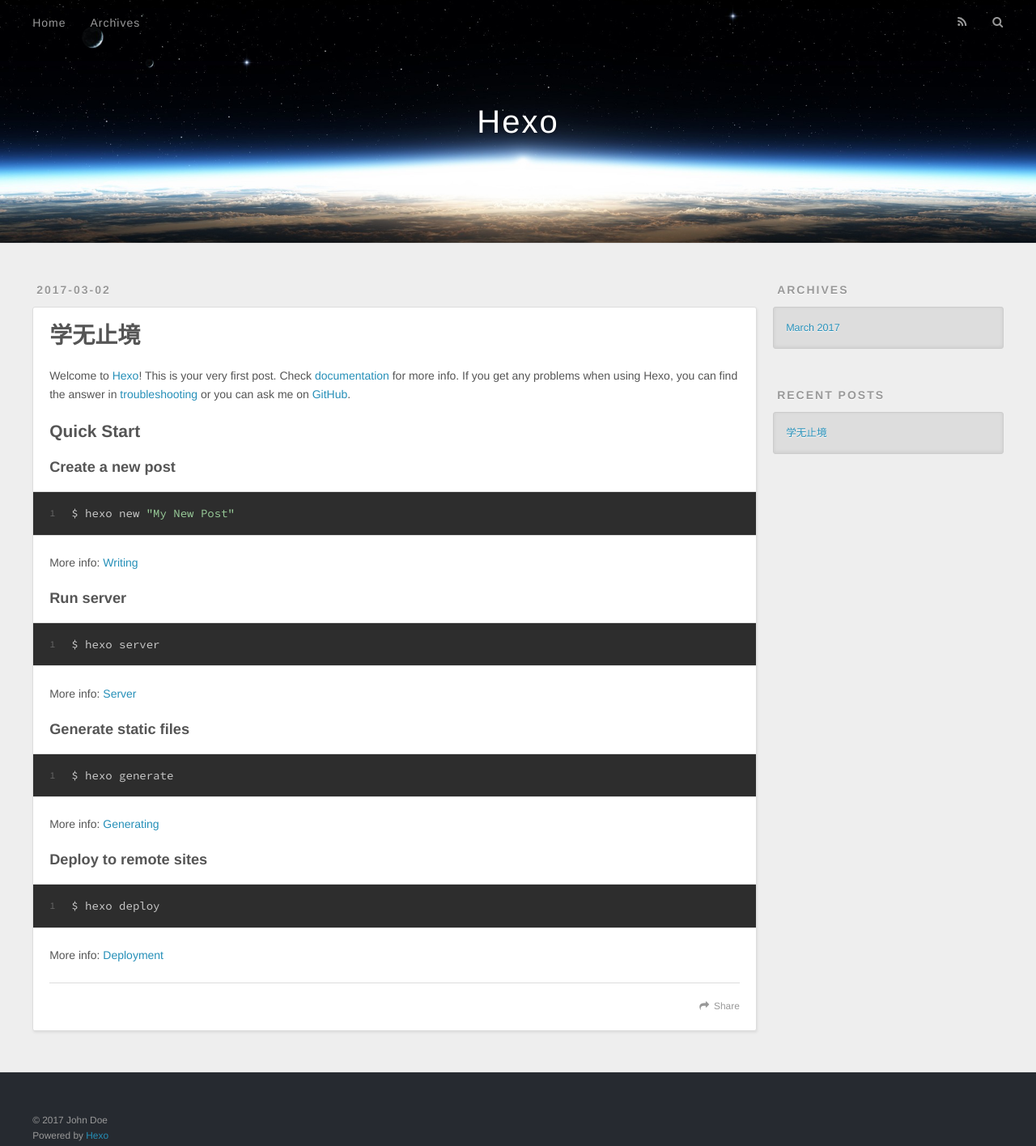
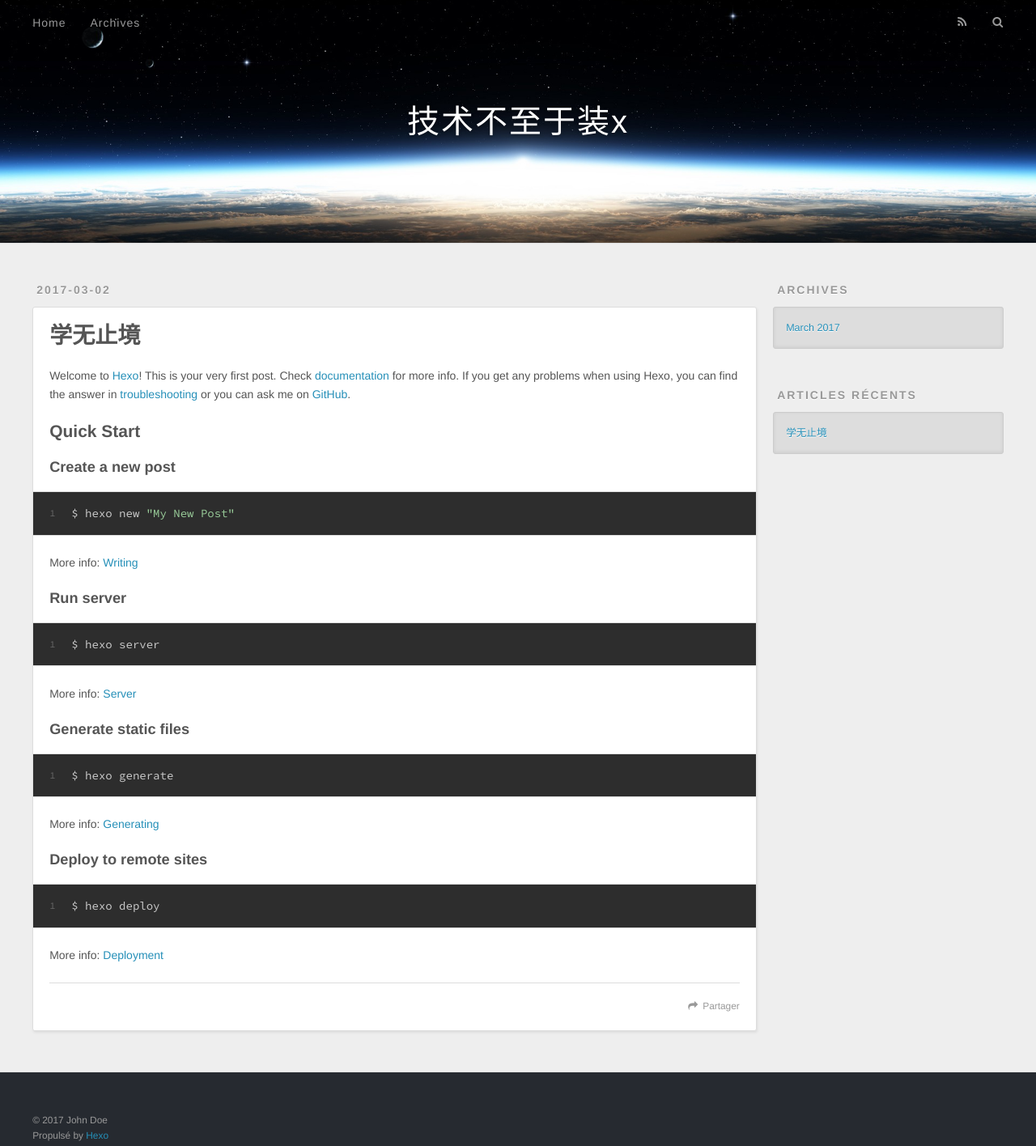
Before and after one commit to miaobrother/miaobrother.github.io, a plain HTML site: page index.html in a window 1280 px wide. Shown: the whole page at 81% size. Drawn offline with nearby package versions, Linux system fonts and the light colour scheme.

Commit message:
Site updated: 2017-03-02 14:04:20

```diff
--- a/2017/03/02/hello-world/index.html
+++ b/2017/03/02/hello-world/index.html
@@ -3,14 +3,14 @@
 <head>
   <meta charset="utf-8">
 
-  <title>学无止境 | Hexo</title>
+  <title>学无止境 | 技术不至于装x</title>
   <meta name="viewport" content="width=device-width, initial-scale=1, maximum-scale=1">
   <meta name="description" content="Welcome to Hexo! This is your very first post. Check documentation for more info. If you get any problems when using Hexo, you can find the answer in troubleshooting or you can ask me on GitHub.
 Quick">
 <meta property="og:type" content="article">
 <meta property="og:title" content="学无止境">
 <meta property="og:url" content="http://yoursite.com/2017/03/02/hello-world/index.html">
-<meta property="og:site_name" content="Hexo">
+<meta property="og:site_name" content="技术不至于装x">
 <meta property="og:description" content="Welcome to Hexo! This is your very first post. Check documentation for more info. If you get any problems when using Hexo, you can find the answer in troubleshooting or you can ask me on GitHub.
 Quick">
 <meta property="og:updated_time" content="2017-03-02T04:57:29.000Z">
@@ -19,7 +19,7 @@ Quick">
 <meta name="twitter:description" content="Welcome to Hexo! This is your very first post. Check documentation for more info. If you get any problems when using Hexo, you can find the answer in troubleshooting or you can ask me on GitHub.
 Quick">
 
-    <link rel="alternate" href="/atom.xml" title="Hexo" type="application/atom+xml">
+    <link rel="alternate" href="/atom.xml" title="技术不至于装x" type="application/atom+xml">
 
 
     <link rel="icon" href="/favicon.png">
@@ -40,7 +40,7 @@ Quick">
   <div id="header-outer" class="outer">
     <div id="header-title" class="inner">
       <h1 id="logo-wrap">
-        <a href="/" id="logo">Hexo</a>
+        <a href="/" id="logo">技术不至于装x</a>
       </h1>
 
     </div>
@@ -55,9 +55,9 @@ Quick">
       </nav>
       <nav id="sub-nav">
 
-          <a id="nav-rss-link" class="nav-icon" href="/atom.xml" title="RSS Feed"></a>
+          <a id="nav-rss-link" class="nav-icon" href="/atom.xml" title="Flux RSS"></a>
 
-        <a id="nav-search-btn" class="nav-icon" title="Search"></a>
+        <a id="nav-search-btn" class="nav-icon" title="Rechercher"></a>
       </nav>
       <div id="search-form-wrap">
         <form action="//google.com/search" method="get" accept-charset="UTF-8" class="search-form"><input type="search" name="q" results="0" class="search-form-input" placeholder="Search"><button type="submit" class="search-form-submit">&#xF002;</button><input type="hidden" name="sitesearch" value="http://yoursite.com"></form>
@@ -101,7 +101,7 @@ Quick">
 
     </div>
     <footer class="article-footer">
-      <a data-url="http://yoursite.com/2017/03/02/hello-world/" data-id="cizrz8l2a0000h3fypaiz9v6g" class="article-share-link">Share</a>
+      <a data-url="http://yoursite.com/2017/03/02/hello-world/" data-id="cizrzkau80000hyfydtrcs6mc" class="article-share-link">Partager</a>
 
 
     </footer>
@@ -135,7 +135,7 @@ Quick">
 
 
   <div class="widget-wrap">
-    <h3 class="widget-title">Recent Posts</h3>
+    <h3 class="widget-title">Articles récents</h3>
     <div class="widget">
       <ul>
 
@@ -156,7 +156,7 @@ Quick">
   <div class="outer">
     <div id="footer-info" class="inner">
       &copy; 2017 John Doe<br>
-      Powered by <a href="http://hexo.io/" target="_blank">Hexo</a>
+      Propulsé by <a href="http://hexo.io/" target="_blank">Hexo</a>
     </div>
   </div>
 </footer>
--- a/index.html
+++ b/index.html
@@ -3,16 +3,16 @@
 <head>
   <meta charset="utf-8">
 
-  <title>Hexo</title>
+  <title>技术不至于装x</title>
   <meta name="viewport" content="width=device-width, initial-scale=1, maximum-scale=1">
   <meta property="og:type" content="website">
-<meta property="og:title" content="Hexo">
+<meta property="og:title" content="技术不至于装x">
 <meta property="og:url" content="http://yoursite.com/index.html">
-<meta property="og:site_name" content="Hexo">
+<meta property="og:site_name" content="技术不至于装x">
 <meta name="twitter:card" content="summary">
-<meta name="twitter:title" content="Hexo">
+<meta name="twitter:title" content="技术不至于装x">
 
-    <link rel="alternate" href="/atom.xml" title="Hexo" type="application/atom+xml">
+    <link rel="alternate" href="/atom.xml" title="技术不至于装x" type="application/atom+xml">
 
 
     <link rel="icon" href="/favicon.png">
@@ -33,7 +33,7 @@
   <div id="header-outer" class="outer">
     <div id="header-title" class="inner">
       <h1 id="logo-wrap">
-        <a href="/" id="logo">Hexo</a>
+        <a href="/" id="logo">技术不至于装x</a>
       </h1>
 
     </div>
@@ -48,9 +48,9 @@
       </nav>
       <nav id="sub-nav">
 
-          <a id="nav-rss-link" class="nav-icon" href="/atom.xml" title="RSS Feed"></a>
+          <a id="nav-rss-link" class="nav-icon" href="/atom.xml" title="Flux RSS"></a>
 
-        <a id="nav-search-btn" class="nav-icon" title="Search"></a>
+        <a id="nav-search-btn" class="nav-icon" title="Rechercher"></a>
       </nav>
       <div id="search-form-wrap">
         <form action="//google.com/search" method="get" accept-charset="UTF-8" class="search-form"><input type="search" name="q" results="0" class="search-form-input" placeholder="Search"><button type="submit" class="search-form-submit">&#xF002;</button><input type="hidden" name="sitesearch" value="http://yoursite.com"></form>
@@ -96,7 +96,7 @@
 
     </div>
     <footer class="article-footer">
-      <a data-url="http://yoursite.com/2017/03/02/hello-world/" data-id="cizrz8l2a0000h3fypaiz9v6g" class="article-share-link">Share</a>
+      <a data-url="http://yoursite.com/2017/03/02/hello-world/" data-id="cizrzkau80000hyfydtrcs6mc" class="article-share-link">Partager</a>
 
 
     </footer>
@@ -131,7 +131,7 @@
 
 
   <div class="widget-wrap">
-    <h3 class="widget-title">Recent Posts</h3>
+    <h3 class="widget-title">Articles récents</h3>
     <div class="widget">
       <ul>
 
@@ -152,7 +152,7 @@
   <div class="outer">
     <div id="footer-info" class="inner">
       &copy; 2017 John Doe<br>
-      Powered by <a href="http://hexo.io/" target="_blank">Hexo</a>
+      Propulsé by <a href="http://hexo.io/" target="_blank">Hexo</a>
     </div>
   </div>
 </footer>
```
Also changed, not shown: archives/2017/03/index.html (+10 -10 lines), archives/2017/index.html (+10 -10 lines), archives/index.html (+10 -10 lines).
